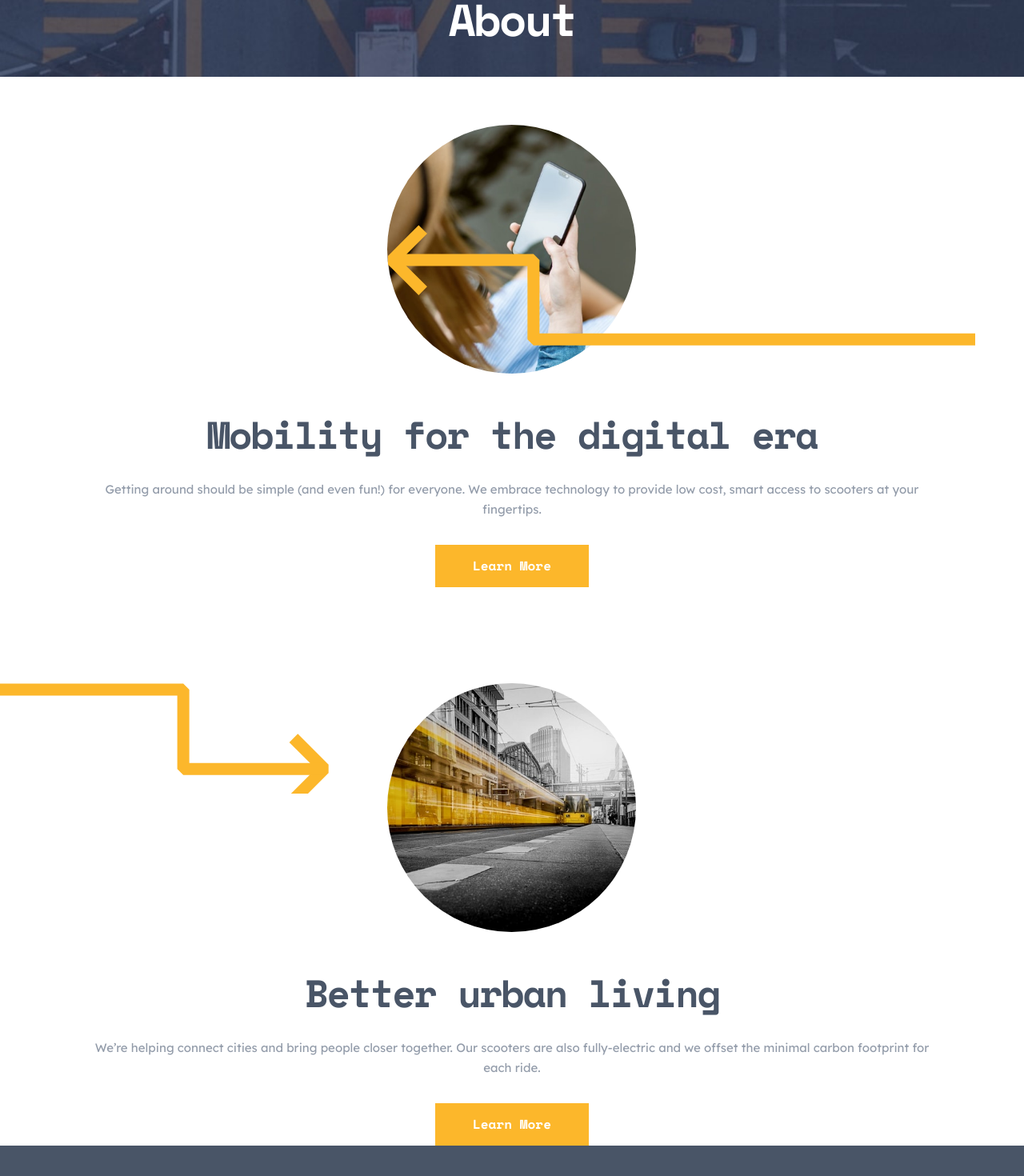
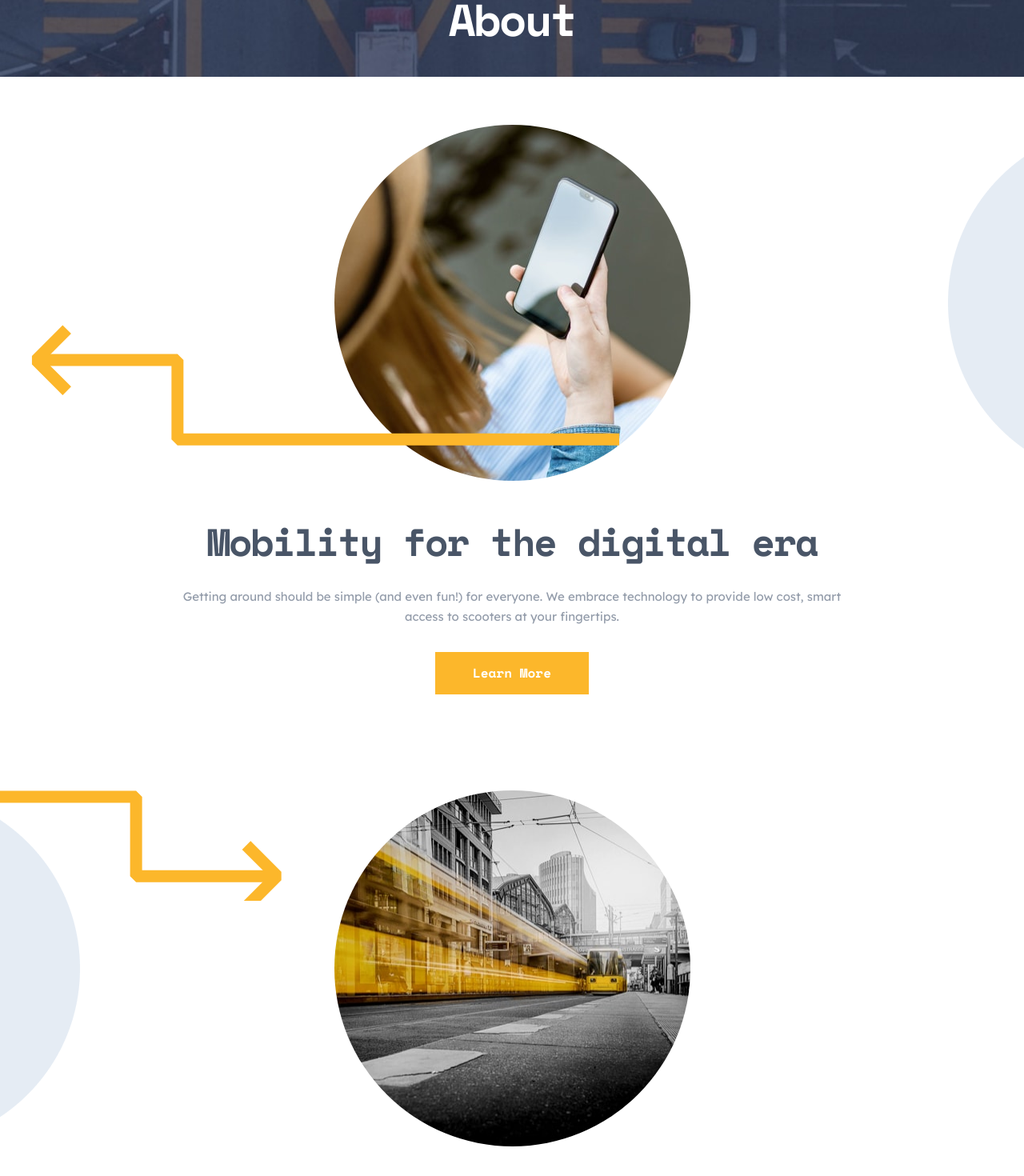
Before and after one commit to Eileenpk/Scooter, a Next.js app: page /About in a window 1280 px wide. Shown: the part 148-1618 px from the top of the page at 80% size. Built offline with nearby package versions, Linux system fonts and the light colour scheme.

Commit message:
finish: Feature tablet CSS

```diff
--- a/components/Feature.js
+++ b/components/Feature.js
@@ -1,16 +1,22 @@
 import styles from "@/styles/feature.module.css";
 import Image from "next/image";
+import GetWindowWidth from "@/components/functions/GetWindowWidth";
 export default function Feature(featureInfo) {
+  const { width } = GetWindowWidth();
 
   const featuresmap = featureInfo.featureInfo.map((card) => {
     return (
       <section className={styles.feature} key={card.heading}>
-        <div className={card.reverse ? styles.reverse : styles.featureImageContainer}>
+        <div
+          className={
+            card.reverse ? styles.reverse : styles.featureImageContainer
+          }
+        >
           <Image
             src={card.image}
             alt={card.heading}
-            width={311}
-            height={311}
+            width={width > 768 ? 445 :311}
+            height={width > 768 ? 445 :311}
             className={styles.featureMainImage}
           />
         </div>
--- a/styles/feature.module.css
+++ b/styles/feature.module.css
@@ -8,7 +8,9 @@
 
 .feature {
     position: relative;
-    width: 83%;
+    width: 100%;
+    padding-left: 17%;
+    padding-right: 17%;
     display: flex;
     flex-direction: column;
     align-items: center;
@@ -60,3 +62,43 @@
     background-image: url(/patterns/left-downward-arrow.svg);
     background-repeat: no-repeat;
 }
+
+@media(min-width:768px) {
+    .feature:nth-child(odd) {
+        background-image:url(/patterns/half-circle-right.png);
+        background-repeat: no-repeat;
+        background-position: right top;
+    }
+
+    .feature:nth-child(even) {
+        background-image:url(/patterns/half-circle-left.png);
+        background-repeat: no-repeat;
+        background-position: left top;
+    }
+    .feature:nth-child(1) .featureImageContainer::after {
+        top: 255px;
+        left: 39px;
+        background-image: url(/patterns/left-downward-arrow.svg);
+        background-repeat: no-repeat;
+    }
+
+
+    .feature:nth-child(2) .featureImageContainer::after {
+        top: 0px;
+        left: -100px;
+        background-image: url(/patterns/right-arrow.svg);
+    }
+
+    .reverse::after {
+        top: 250px;
+        left: 39px;
+        background-image: url(/patterns/left-upward-arrow.svg);
+    }
+
+    .feature:nth-child(3) .featureImageContainer::after {
+        top: 85px;
+        left: 415px;
+        background-image: url(/patterns/left-downward-arrow.svg);
+        background-repeat: no-repeat;
+    }
+}
```
Also changed, not shown: public/patterns/half-circle-left.png (added), public/patterns/half-circle-right.png (added).
